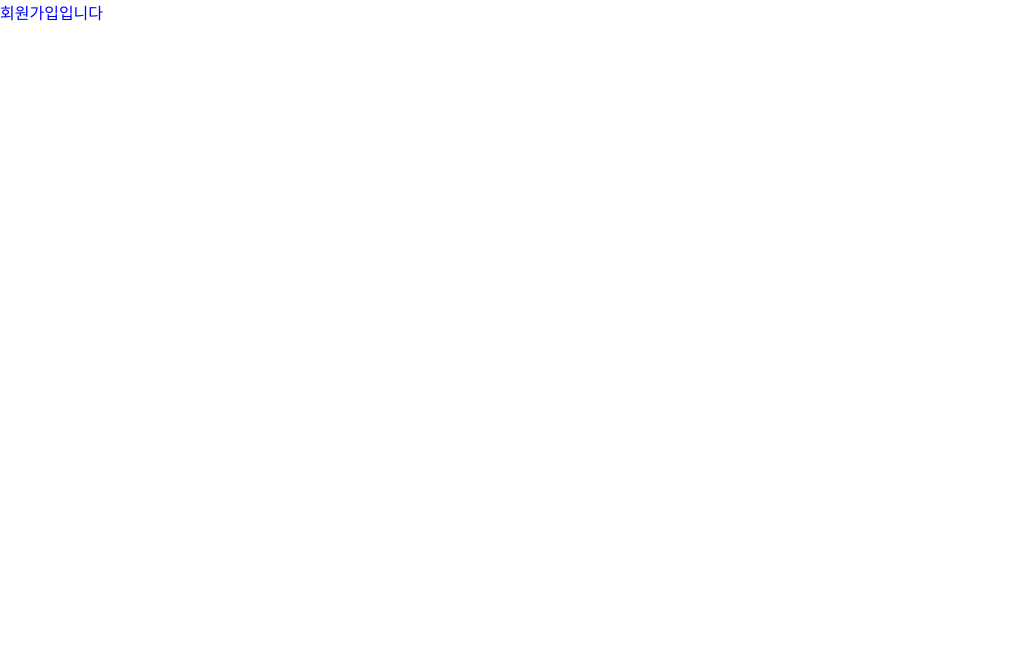
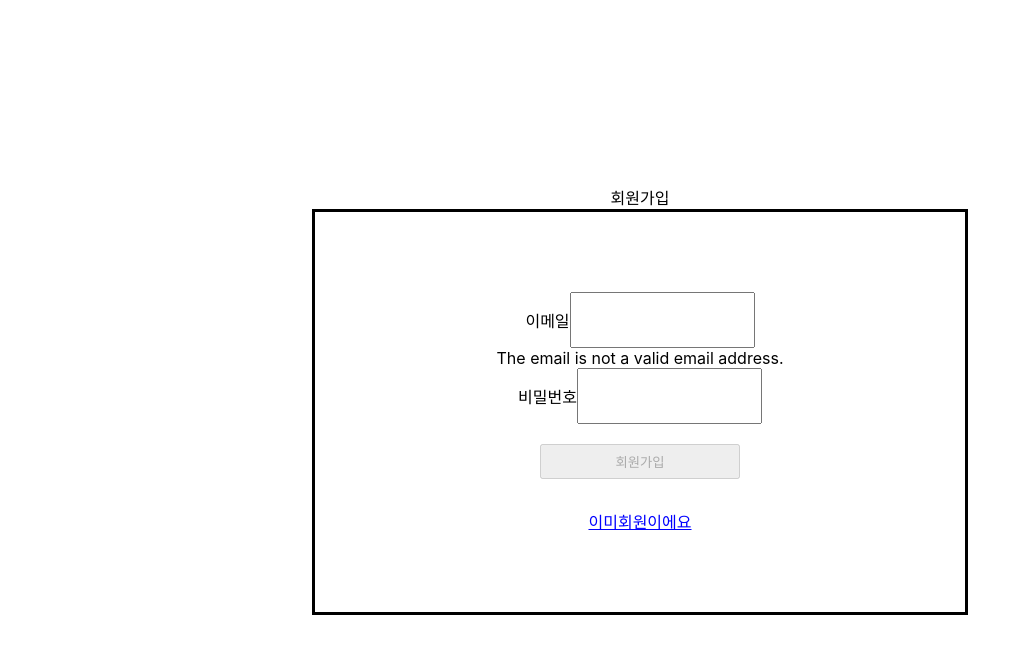
Before and after one commit to mongzii/wanted-pre-onboarding-frontend, a React (Create React App) app: page /signup in a window 1280 px wide. Shown: the top 654 px of the page, without its empty margins (0-1029 px from the left). Built offline with nearby package versions, Linux system fonts and the light colour scheme.

Commit message:
feat: 유효성검사, 기본틀 구성완료

```diff
--- a/src/Page/SignUp.js
+++ b/src/Page/SignUp.js
@@ -1,14 +1,145 @@
+import { useState, useEffect } from "react";
+import { useNavigate } from "react-router-dom";
 import styled from "styled-components";
 
+const Body = styled.div`
+  //border: 3px solid black;
+  display: flex;
+  flex-direction: column;
+  justify-content: center;
+  align-items: center;
+  height: 100vh;
+`;
 const Container = styled.div`
+  border: 3px solid black;
+  width: 650px;
+  height: 400px;
+  display: flex;
+  flex-direction: column;
+  justify-content: center;
+  align-items: center;
+`;
+const BoxStyle = styled.div`
+  /* border: 5px solid red; */
+  display: flex;
+  flex-direction: column;
+  justify-content: center;
+  align-items: center;
+  width: 70%;
+  > p {
+    width: 100px;
+    font-weight: 600;
+  }
+  > input {
+    width: 200px;
+    height: 25px;
+  }
+`;
+const LoginBtn = styled.button`
+  /* border: 1px solid blue; */
+  margin-top: 20px;
+  width: 200px;
+  height: 35px;
+  font-weight: 500;
+  cursor: pointer;
+`;
+const SignConnect = styled.div`
+  margin-top: 30px;
+  cursor: pointer;
+  font-weight: 500;
+  text-decoration: underline;
   color: blue;
+`;
+const Ddd = styled.div`
+  display: flex;
+  flex-direction: row;
+`;
+const Fff = styled.div`
+  display: flex;
+  flex-direction: column;
 `;
 
 function Signup() {
+  const [email, setEmail] = useState("");
+  const [password, setPassword] = useState("");
+  const [emailValid, setEmailValid] = useState(false);
+  const [passwordValid, setPasswordValid] = useState(false);
+  const [notAllow, setNotAllow] = useState(true);
+
+  const navigate = useNavigate();
+
+  const handleEmail = e => {
+    setEmail(e.target.value);
+    const regex =
+      /^(([^<>()\[\].,;:\s@"]+(\.[^<>()\[\].,;:\s@"]+)*)|(".+"))@(([^<>()[\].,;:\s@"]+\.)+[^<>()[\].,;:\s@"]{2,})$/i;
+    if (regex.test(email)) {
+      setEmailValid(true);
+    } else {
+      setEmailValid(false);
+    }
+  };
+  const handlePW = e => {
+    setPassword(e.target.value);
+    const regex = /^[a-zA-Z0-9]{7,25}$/;
+    if (regex.test(password)) {
+      setPasswordValid(true);
+    } else {
+      setPasswordValid(false);
+    }
+  };
+  useEffect(() => {
+    if (emailValid && passwordValid) {
+      setNotAllow(false);
+      return;
+    }
+    setNotAllow(true);
+  }, [emailValid, passwordValid]);
   return (
-    <div>
-      <Container>회원가입입니다</Container>
-    </div>
+    <>
+      <Body>
+        <div>회원가입</div>
+        <Container>
+          <BoxStyle>
+            <Ddd>
+              <p>이메일</p>
+              <input
+                type="text"
+                data-testid="email-input"
+                value={email}
+                onChange={handleEmail}
+              ></input>
+            </Ddd>
+            <Fff>
+              {emailValid === false && (
+                <div>The email is not a valid email address.</div>
+              )}
+            </Fff>
+          </BoxStyle>
+          <BoxStyle>
+            <Ddd>
+              <p>비밀번호</p>
+              <input
+                type="password"
+                data-testid="password-input"
+                value={password}
+                onChange={handlePW}
+              ></input>
+            </Ddd>
+            <Fff>
+              {passwordValid === false && password.length > 0 && (
+                <div>8자 이상 입력해주세요.</div>
+              )}
+            </Fff>
+          </BoxStyle>
+          <LoginBtn data-testid="signup-button" disabled={notAllow}>
+            회원가입
+          </LoginBtn>
+          <SignConnect onClick={() => navigate("/signin")}>
+            이미회원이에요
+          </SignConnect>
+        </Container>
+      </Body>
+    </>
   );
 }
 
```
